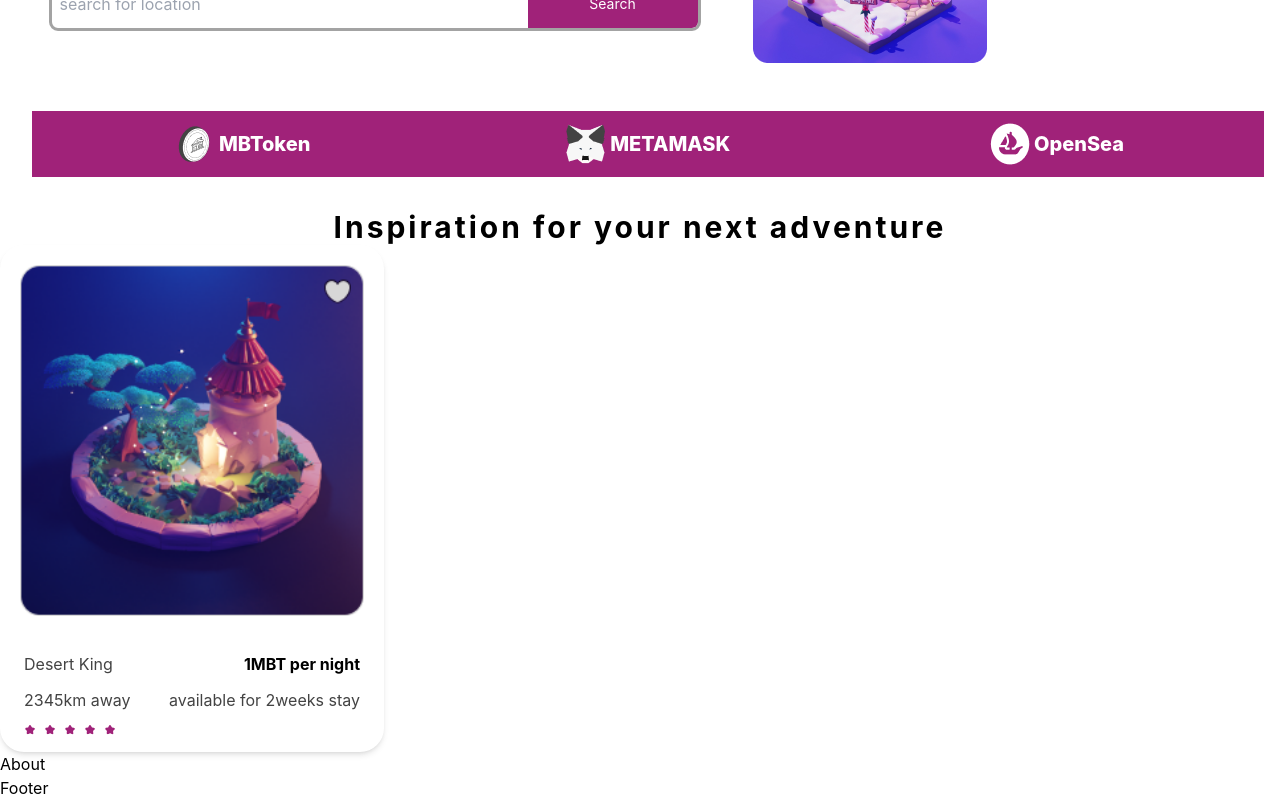
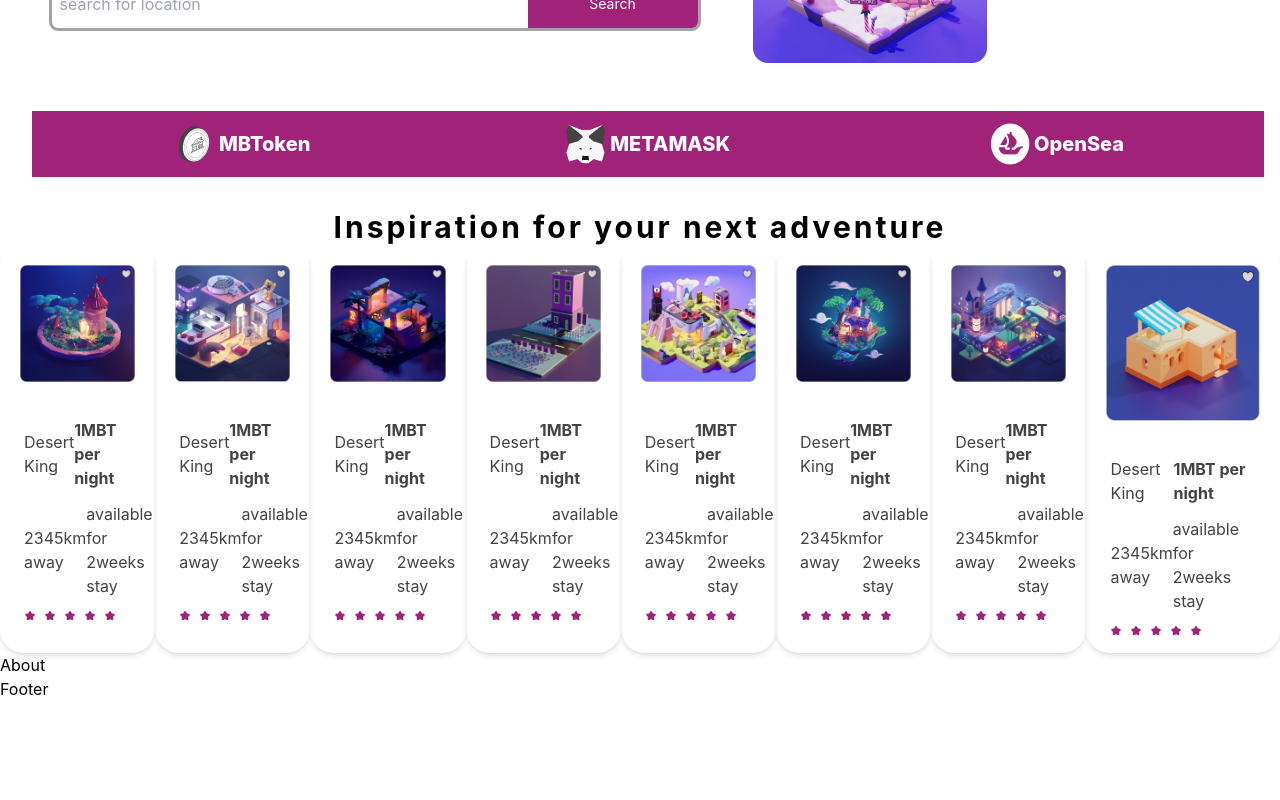
Before and after one commit to Rahdeg/Airbnb, a React (Create React App) app: page / in a window 1280 px wide. Shown: the part 768-1568 px from the top of the page. After the commit the page ends 1469 px from the top, so only its background shows below. Built offline with nearby package versions, Linux system fonts and the light colour scheme.

Commit message:
feat: menu

```diff
--- a/src/Components/Menu.jsx
+++ b/src/Components/Menu.jsx
@@ -1,5 +1,5 @@
 import React from 'react'
-import FRAME1 from '../assets/Frame 151 (1).png';
+import {Rent} from '../data/data'
 import FRAME2 from '../assets/Frame 59528.png';
 
 const Menu = () => {
@@ -8,16 +8,20 @@ const Menu = () => {
     <div className='flex items-center justify-center'>
     <p className=' text-3xl text-center font-bold tracking-widest'>Inspiration for your next adventure</p>
     </div>
-    <div class="max-w-sm overflow-hidden rounded-3xl shadow-md">
-  <img class="w-full  p-5" src={FRAME1} alt="Sunset in the mountains"/>
+    <div className='flex flex-col md:flex-row'>
+    {
+      Rent && Rent.map((data,idx)=>(
+
+        <div class=" overflow-hidden rounded-3xl shadow-md" key={idx}>
+        <img class="w-full  p-5" src={data.imgsrc} alt="Sunset in the mountains"/>
         <div class="px-6 py-4">
           <div class="flex items-center justify-between ">
-    <p className=' text-cartBg'>Desert King</p>
-    <p className=' font-bold'>1MBT per night</p>
+          <p className=' text-cartBg'>{data.name}</p>
+          <p className=' font-bold text-cartBg'>{data.amount}</p>
           </div>
           <div class="flex items-center justify-between mt-3 ">
-    <p className=' text-cartBg'>2345km away</p>
-    <p className=' text-cartBg'>available for 2weeks stay</p>
+          <p className=' text-cartBg'>{data.distance}</p>
+          <p className=' text-cartBg'>{data.time}</p>
           </div>
           <div class="flex items-center justify-start ">
           <img src={FRAME2} alt='' className=' text-base font-medium mt-3'/>
@@ -27,6 +31,11 @@ const Menu = () => {
 
         </div>
       </div>
+
+      ))
+    }
+    </div>
+
     </div>
   )
 }
--- /dev/null
+++ b/src/data/data.js
@@ -0,0 +1,76 @@
+import IMG1 from '../assets/Frame 151 (1).png'
+import IMG2 from '../assets/Frame 151 (2).png'
+import IMG3 from '../assets/Frame 151 (3).png'
+import IMG4 from '../assets/Frame 151 (4).png'
+import IMG5 from '../assets/Frame 151 (5).png'
+import IMG6 from '../assets/Frame 151 (6).png'
+import IMG7 from '../assets/Frame 151 (7).png'
+import IMG8 from '../assets/Frame 151.png'
+
+
+export const Rent = [
+    {
+       id:1,
+       name:'Desert King',
+       amount:'1MBT per night',
+       distance: "2345km away ",
+       time: "available for 2weeks stay ",
+       imgsrc:IMG1
+    },
+    {
+        id:2,
+        name:'Desert King',
+       amount:'1MBT per night',
+       distance: "2345km away ",
+       time: "available for 2weeks stay ",
+       imgsrc:IMG2
+     },
+     {
+        id:3,
+        name:'Desert King',
+       amount:'1MBT per night',
+       distance: "2345km away ",
+       time: "available for 2weeks stay ",
+        imgsrc:IMG3
+     },
+     {
+        id:4,
+        name:'Desert King',
+       amount:'1MBT per night',
+       distance: "2345km away ",
+       time: "available for 2weeks stay ",
+        imgsrc:IMG4
+     },
+     {
+        id:5,
+        name:'Desert King',
+       amount:'1MBT per night',
+       distance: "2345km away ",
+       time: "available for 2weeks stay ",
+        imgsrc:IMG5
+     },
+     {
+         id:6,
+         name:'Desert King',
+       amount:'1MBT per night',
+       distance: "2345km away ",
+       time: "available for 2weeks stay ",
+        imgsrc:IMG6
+      },
+      {
+         id:7,
+         name:'Desert King',
+       amount:'1MBT per night',
+       distance: "2345km away ",
+       time: "available for 2weeks stay ",
+         imgsrc:IMG7
+      },
+      {
+         id:8,
+         name:'Desert King',
+       amount:'1MBT per night',
+       distance: "2345km away ",
+       time: "available for 2weeks stay ",
+         imgsrc:IMG8
+      }
+]
```
Lines whose indentation alone changed are shown as unchanged.
